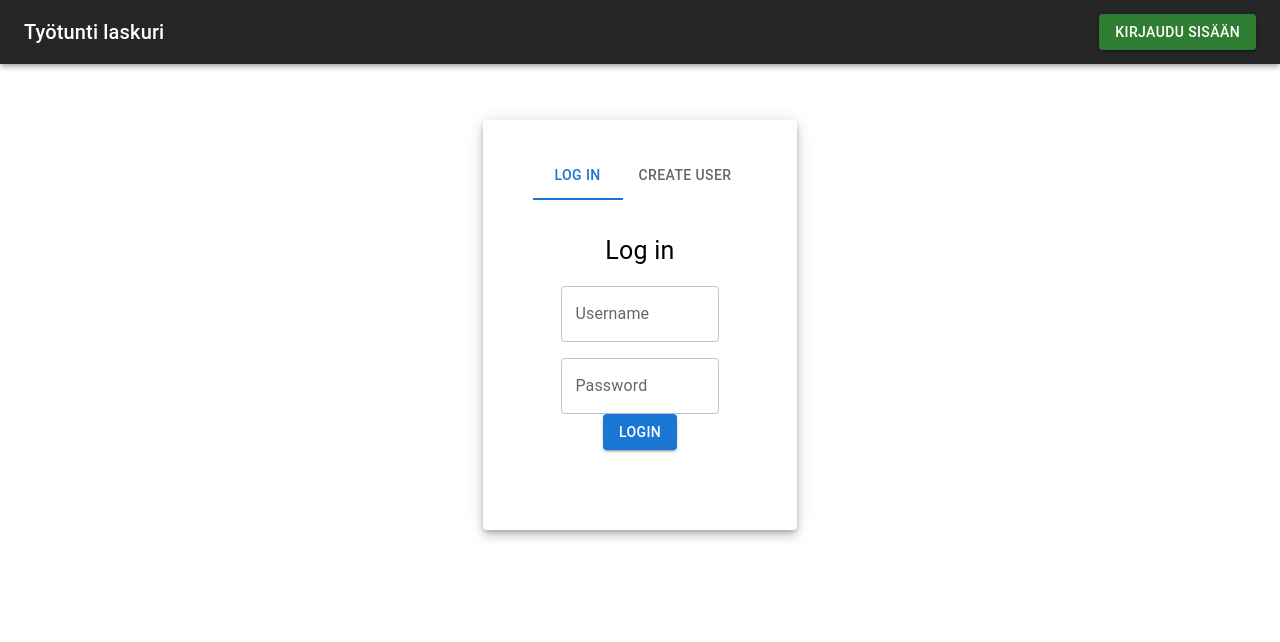
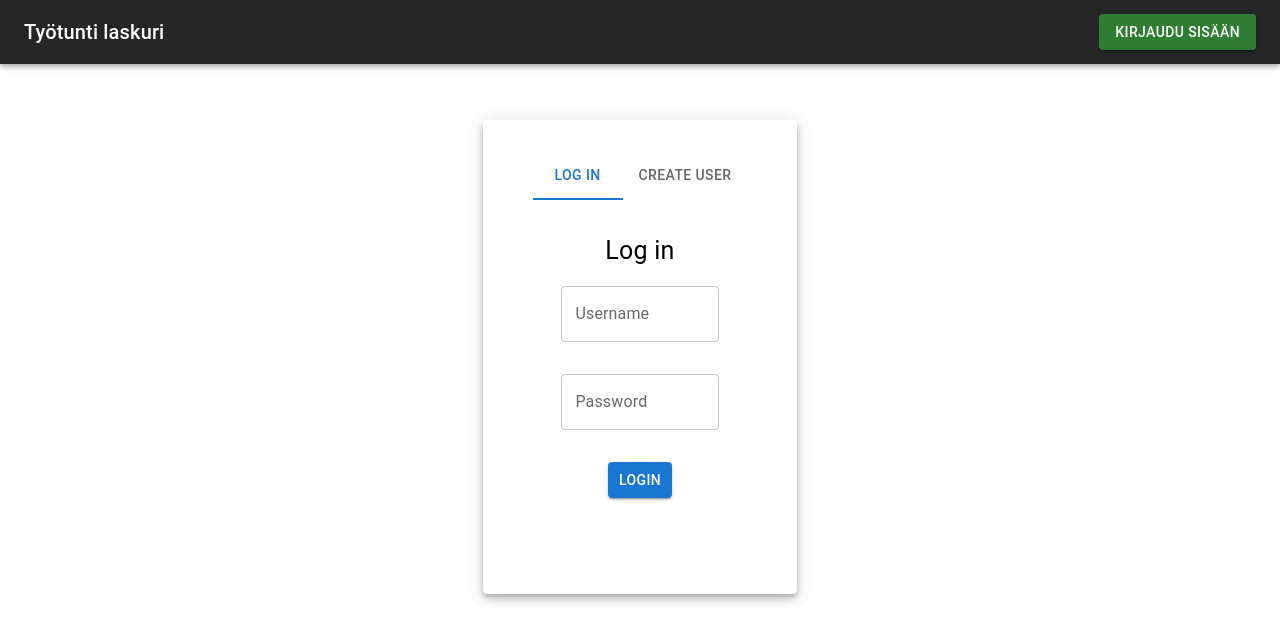
Before and after one commit to Gittivelhot/work-calculator-front, a React (Vite) app: page /login in a window 1280 px wide. Shown: the top 642 px of the page. Built offline with nearby package versions, Linux system fonts and the light colour scheme; no server answers; the HTML template or start-up script is replaced by a standard one.

Commit message:
Login page visual fix

```diff
--- a/src/components/Login.jsx
+++ b/src/components/Login.jsx
@@ -2,6 +2,7 @@ import React, { useState } from 'react';
 import { Button, TextField } from '@mui/material';
 import Box from '@mui/material/Box';
 import Typography from '@mui/material/Typography';
+import '../styles/login.css';
 
 export default function Login({ setUser }) {
     // State variables to store the username and password
--- a/src/pages/Authentication.jsx
+++ b/src/pages/Authentication.jsx
@@ -4,7 +4,7 @@ import Tab from '@mui/material/Tab';
 import Box from '@mui/material/Box';
 import Login from '../components/Login';
 import Signup from '../components/Signup';
-import authentication from '../styles/authentication.css';
+import '../styles/authentication.css';
 
 
 export default function Authentication({ setUser }) {
--- a/src/styles/login.css
+++ b/src/styles/login.css
@@ -40,4 +40,5 @@
     justify-content: center;
     align-items: center;
     width: 50%;
+    margin: 1rem;
 }
```
Also changed, not shown: 1 other file (tests, documents, lock files or other folders).
